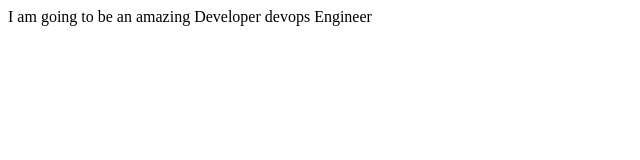
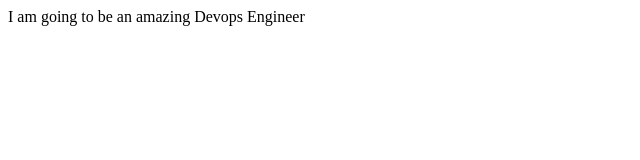
Before and after one commit to bumzylicious/2nd-repo, a plain HTML site: page index.html in a window 1280 px wide. Shown: the full height of the page, 0-640 px from the left. Drawn offline with Linux system fonts and the light colour scheme.

Commit message:
made changes to index.html

```diff
--- a/index.html
+++ b/index.html
@@ -1 +1 @@
-<html><body> I am going to be an amazing Developer devops Engineer </body> </html>
+<html><body> I am going to be an amazing Devops Engineer </body> </html>
```
